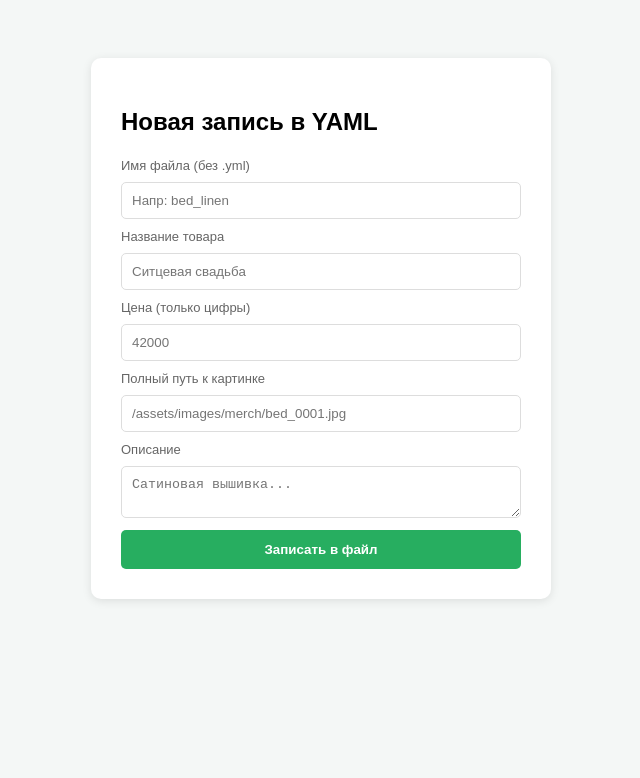
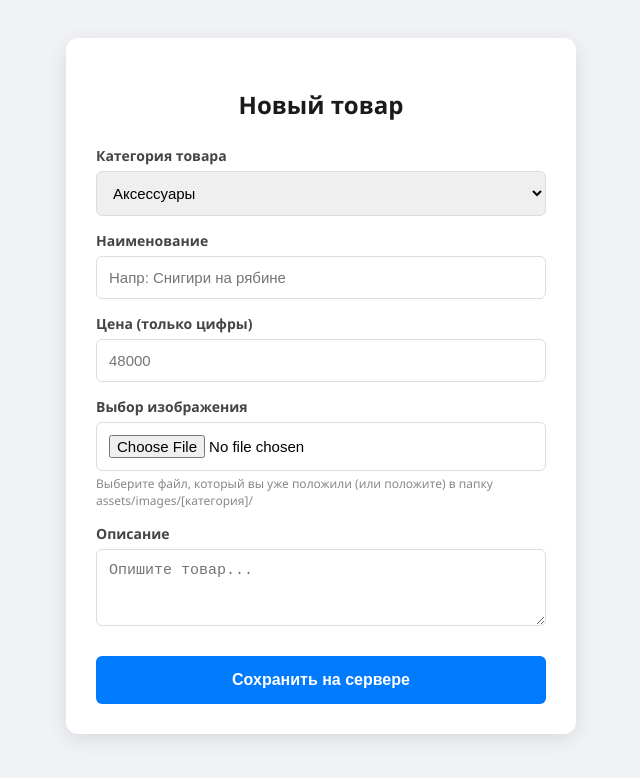
Before and after one commit to Design-studio-I/design-studio-i.github.io, a Jekyll site: the page admin/index.html, which Jekyll copies as it is, in a window 1280 px wide. Shown: the top 778 px of the page, without its empty margins (319-959 px from the left). Built offline with Jekyll 4.4.1, drawn with Linux system fonts in a browser that asks for light colours.

Commit message:
Add files via upload

```diff
--- a/admin/index.html
+++ b/admin/index.html
@@ -1,62 +1,92 @@
 <!DOCTYPE html>
 <html lang="ru">
 <head>
-    <meta charset="utf-8">
-    <title>Админка YAML</title>
+    <meta charset="UTF-8">
+    <title>Управление витриной ART</title>
     <style>
-        body { font-family: sans-serif; background: #f4f7f6; display: flex; justify-content: center; padding-top: 50px; }
-        .card { background: white; padding: 30px; border-radius: 10px; box-shadow: 0 2px 10px rgba(0,0,0,0.1); width: 400px; }
-        input, select, textarea { width: 100%; padding: 10px; margin: 8px 0; border: 1px solid #ddd; border-radius: 5px; box-sizing: border-box; }
-        button { width: 100%; padding: 12px; background: #27ae60; color: white; border: none; border-radius: 5px; cursor: pointer; font-weight: bold; }
-        label { font-size: 13px; color: #666; }
+        body { font-family: 'Segoe UI', Tahoma, sans-serif; background: #f0f2f5; display: flex; justify-content: center; padding: 30px; }
+        .admin-panel { background: white; padding: 30px; border-radius: 12px; box-shadow: 0 5px 20px rgba(0,0,0,0.1); width: 100%; max-width: 450px; }
+        h2 { text-align: center; color: #1a1a1a; margin-bottom: 25px; }
+        label { display: block; margin-top: 15px; font-weight: 600; font-size: 14px; color: #444; }
+        input, select, textarea { width: 100%; padding: 12px; margin-top: 6px; border: 1px solid #ddd; border-radius: 6px; box-sizing: border-box; font-size: 15px; }
+        button { width: 100%; padding: 15px; margin-top: 25px; background: #007bff; color: white; border: none; border-radius: 6px; cursor: pointer; font-size: 16px; font-weight: bold; transition: 0.3s; }
+        button:hover { background: #0056b3; }
+        .hint { font-size: 12px; color: #888; margin-top: 4px; }
     </style>
 </head>
 <body>
-    <div class="card">
-        <h2>Новая запись в YAML</h2>
 
-        <label>Имя файла (без .yml)</label>
-        <input type="text" id="category" placeholder="Напр: bed_linen">
+<div class="admin-panel">
+    <h2>Новый товар</h2>
 
-        <label>Название товара</label>
-        <input type="text" id="title" placeholder="Ситцевая свадьба">
+    <label>Категория товара</label>
+    <select id="category">
+        <option value="accessories">Аксессуары</option>
+        <option value="auto">Авто-товары</option>
+        <option value="clothes">Одежда</option>
+        <option value="bed_linen">Постельное</option>
+        <option value="interior">Интерьер</option>
+        <option value="home">Для дома</option>
+        <option value="business">Для бизнеса</option>
+        <option value="kids">Детский мир</option>
+        <option value="toys">Игрушки и сувениры</option>
+        <option value="design">Дизайн для выш. машин</option>
+    </select>
+
+    <label>Наименование</label>
+    <input type="text" id="title" placeholder="Напр: Снигири на рябине">
 
     <label>Цена (только цифры)</label>
-        <input type="number" id="price" placeholder="42000">
+    <input type="number" id="price" placeholder="48000">
 
-        <label>Полный путь к картинке</label>
-        <input type="text" id="imagePath" placeholder="/assets/images/merch/bed_0001.jpg">
+    <label>Выбор изображения</label>
+    <input type="file" id="imageFile">
+    <div class="hint">Выберите файл, который вы уже положили (или положите) в папку assets/images/[категория]/</div>
 
     <label>Описание</label>
-        <textarea id="description" placeholder="Сатиновая вышивка..."></textarea>
+    <textarea id="description" rows="3" placeholder="Опишите товар..."></textarea>
 
-        <button onclick="save()">Записать в файл</button>
+    <button id="submitBtn" onclick="processProduct()">Сохранить на сервере</button>
 </div>
 
 <script>
-        async function save() {
+async function processProduct() {
+    const btn = document.getElementById('submitBtn');
+    const fileInput = document.getElementById('imageFile');
+    const title = document.getElementById('title').value;
+
+    if (!title || !fileInput.files[0]) {
+        return alert("Обязательно укажите название и выберите файл изображения!");
+    }
+
     const payload = {
         category: document.getElementById('category').value,
-                title: document.getElementById('title').value,
+        title: title,
         price: document.getElementById('price').value,
-                imagePath: document.getElementById('imagePath').value,
+        imageName: fileInput.files[0].name, // Берём только имя файла
         description: document.getElementById('description').value
     };
 
-            if (!payload.category || !payload.title) return alert("Заполни хотя бы название и категорию!");
+    btn.innerText = "Сохранение...";
+    btn.disabled = true;
 
     try {
-                const res = await fetch("http://localhost:8081/api/product", {
+        const response = await fetch("http://localhost:8081/api/product", {
             method: "POST",
             headers: { "Content-Type": "application/json" },
             body: JSON.stringify(payload)
         });
-                const data = await res.json();
-                alert(data.message);
+        const result = await response.json();
+        alert(result.message || result.error);
+        if(result.status === "success") location.reload();
     } catch (e) {
-                alert("Ошибка! Сервер не запущен.");
+        alert("Ошибка! Сервер 'lexi' не запущен на вашем ПК.");
+    } finally {
+        btn.innerText = "Сохранить на сервере";
+        btn.disabled = false;
     }
 }
 </script>
+
 </body>
 </html>
```
Also changed, not shown: admin/config.yml (added, +72 -0 lines). Lines whose indentation alone changed are shown as unchanged.
